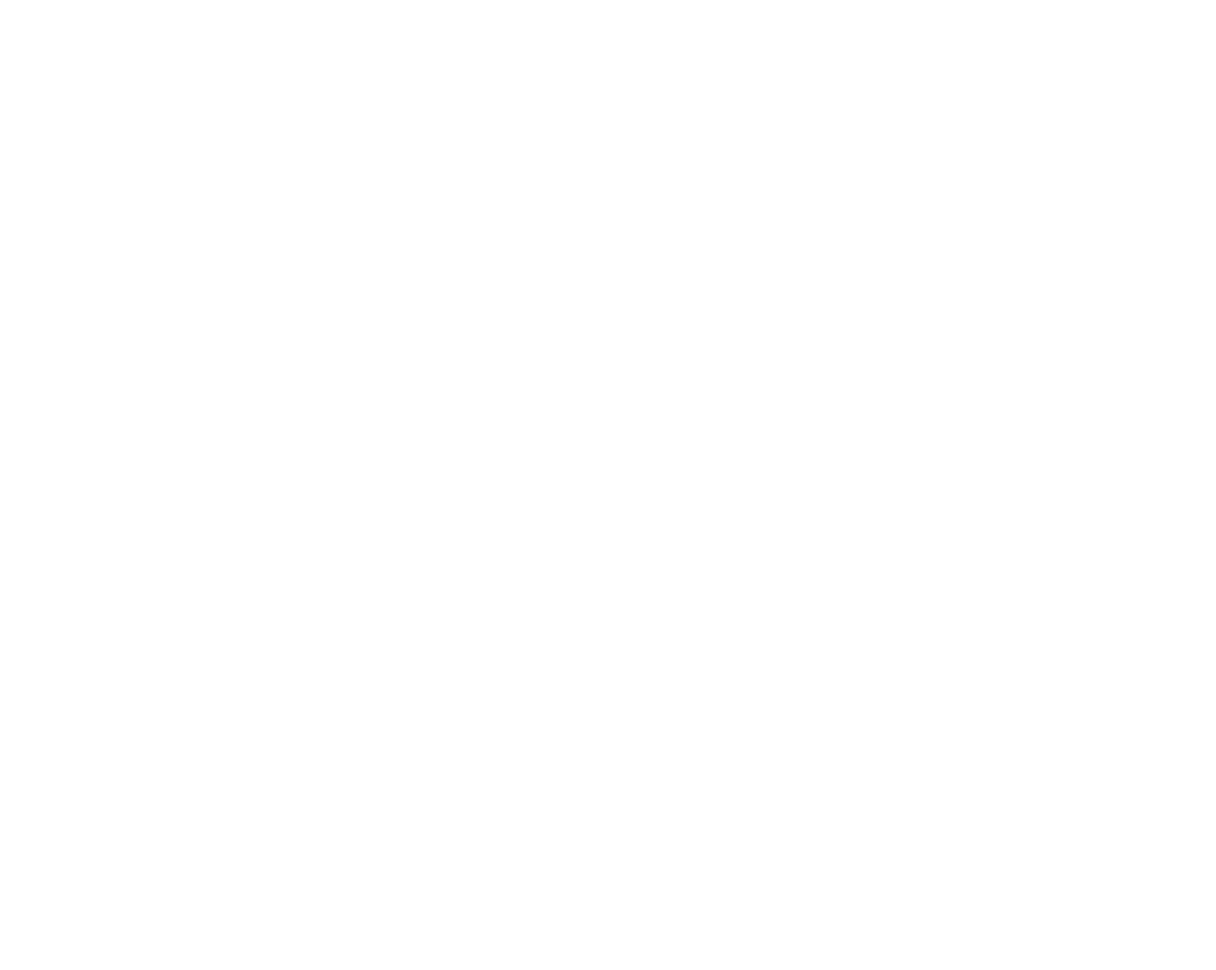
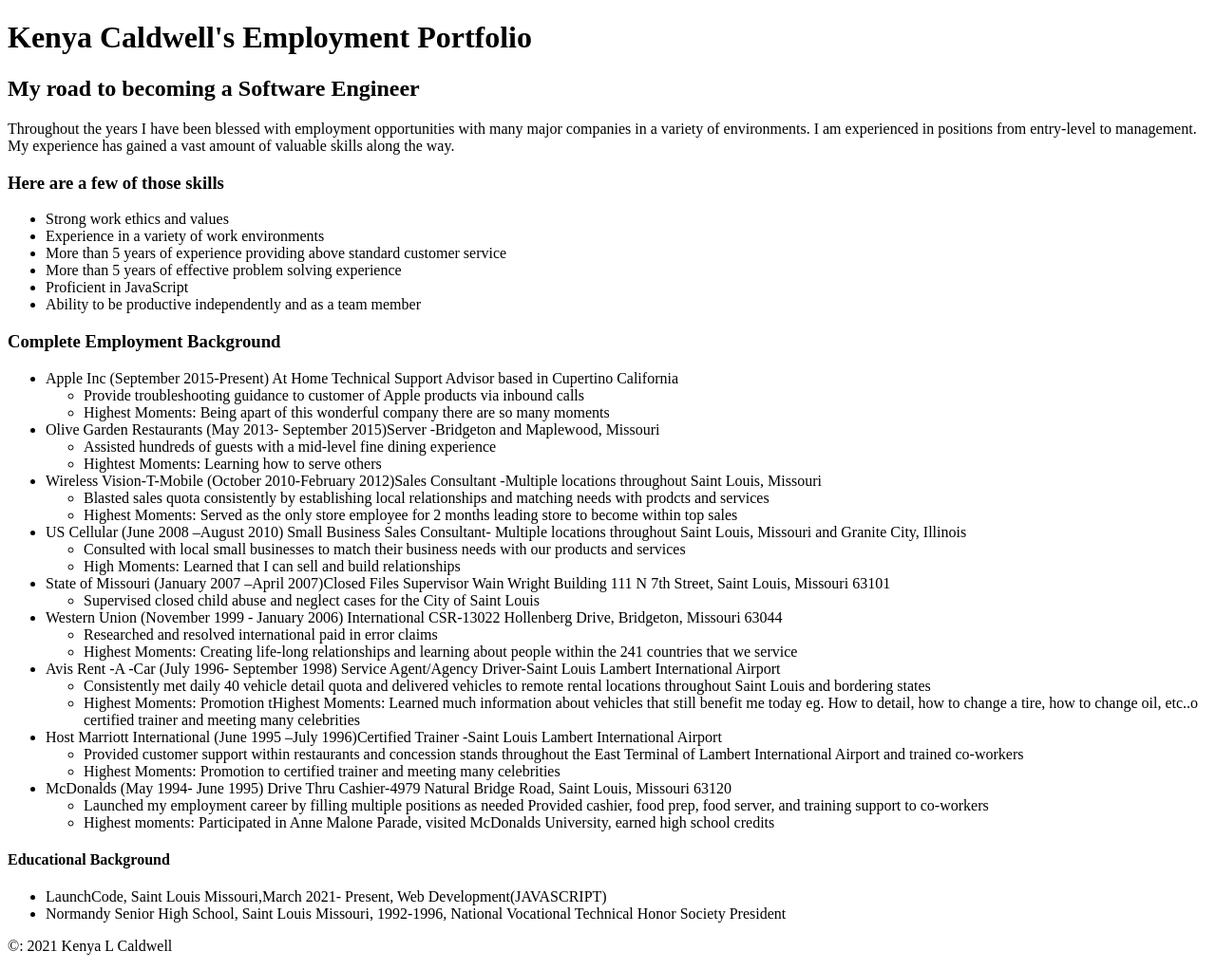
Before and after one commit to CoderGirlKenya/html-me-something, a plain HTML site: page index.html in a window 1280 px wide. Shown: the whole page at 95% size. Before the commit the page ends 800 px from the top, so only its background shows below. Drawn offline with Linux system fonts and the light colour scheme.

Commit message:
updated html file

```diff
--- a/index.html
+++ b/index.html
@@ -2,11 +2,87 @@
 <html lang="en">
     <head>
         <meta charset="UTF-8">
-    <meta http-equiv="X-UA-Compatible" content="IE=edge">
+        <meta tihttp-equiv="X-UA-Compatible" content="IE=edge">
         <meta name="viewport" content="width=device-width, initial-scale=1.0">
-    <title>Kenya Caldwell's Employment Portfoliogit </title>
+        <title>Kenya Caldwell's Employment Portfolio </title>
+        <link rel="stylesheet" type="text/css" href="style.css" />
     </head>
     <body>
+
+        <header>
+            <h1> Kenya Caldwell's Employment Portfolio</h1>
+            <h2> My road to becoming a Software Engineer</h2>
+        </header>
+
+        <main>
+            <section>
+                <p>Throughout the years I have been blessed with employment opportunities with many major companies in a variety of environments. I am experienced in positions from entry-level to management. My experience has gained a vast amount of valuable skills along the way.</p>
+
+            </section>
+            <article>
+                <section>
+                <h3> Here are a few of those skills</h3>
+                <ul>
+                    <li>Strong work ethics and values</li>
+                    <li>Experience in a variety of work environments</li>
+                    <li>More than 5 years of experience providing above standard customer service</li>
+                    <li>More than 5 years of effective problem solving experience</li>
+                    <li>Proficient in JavaScript</li>
+                    <li>Ability to be productive independently and as a team member</li>
+                </ul>
+            </section>
+            <section>
+                <h3>Complete Employment Background</h3>
+                <ul>
+                    <li>Apple Inc (September 2015-Present)
+                        At Home Technical Support Advisor based in Cupertino California</li>
+                        <ul><li>Provide troubleshooting guidance to customer of Apple products via inbound calls </li>
+                        <li>Highest Moments: Being apart of this wonderful company there are so many moments </li></ul>
+                    <li>Olive Garden Restaurants (May 2013- September 2015)Server -Bridgeton and Maplewood, Missouri</li>
+                         <ul><li>Assisted hundreds of guests with a mid-level fine dining experience</li>
+                         <li>Hightest Moments: Learning how to serve others</li></ul>
+                    <li>Wireless Vision-T-Mobile (October 2010-February 2012)Sales Consultant -Multiple locations throughout Saint Louis, Missouri</li>
+                       <ul><li>Blasted sales quota consistently by establishing local relationships and matching needs with  prodcts and services</li>
+                        <li>Highest Moments: Served as the only store employee for 2 months leading store to become within top sales</li></ul>
+                    <li>US Cellular (June 2008 –August 2010) Small Business Sales Consultant- Multiple locations throughout Saint Louis, Missouri and Granite City, Illinois</li>
+                        <ul><li>Consulted with local small businesses to match their business needs with our products and services</li>
+                        <li>High Moments: Learned that I can sell and build relationships</li></ul>
+                    <li> State of Missouri (January 2007 –April 2007)Closed Files Supervisor Wain Wright Building 111 N 7th Street, Saint Louis, Missouri 63101</li>
+                        <ul><li>  Supervised closed child abuse and neglect cases for the City of Saint Louis  </li></ul>
+                    <li>Western Union (November 1999 - January 2006) International CSR-13022 Hollenberg Drive, Bridgeton, Missouri 63044</li>
+                        <ul><li>Researched and resolved international paid in error claims</li>
+                        <li>Highest Moments: Creating life-long relationships and learning about people within the 241 countries that we service</li></ul>
+                    <li>Avis Rent -A -Car (July 1996- September 1998) Service Agent/Agency Driver-Saint Louis Lambert International Airport</li>
+                        <ul><li>Consistently met daily 40 vehicle detail quota and delivered vehicles to remote rental locations throughout Saint Louis and bordering states</li>
+                        <li> Highest Moments: Promotion tHighest Moments: Learned much information about vehicles that still benefit me today eg. How to detail, how to change a tire, how to change oil, etc..o certified trainer and meeting many celebrities</li></ul>
+
+                    <li>Host Marriott International (June 1995 –July 1996)Certified Trainer -Saint Louis Lambert International Airport</li>
+                        <ul><li>Provided customer support within restaurants and concession stands throughout the East Terminal of Lambert International Airport and trained co-workers</li>
+                        <li>Highest Moments: Promotion to certified trainer and meeting many celebrities</li></ul>
+                    <li> McDonalds (May 1994- June 1995) Drive Thru Cashier-4979 Natural Bridge Road, Saint Louis, Missouri 63120</li>
+                        <ul><li>Launched my employment career by filling multiple positions as needed
+                        Provided cashier, food prep, food server, and training support to co-workers</li>
+                        <li>Highest moments: Participated in Anne Malone Parade, visited McDonalds University, earned high school credits</li></ul>
+                 </li>
+
+               </ul>
+            </section>
+            <section>
+                <h4>Educational Background</h4>
+                <ul>
+                    <li>
+                        LaunchCode, Saint Louis Missouri,March 2021- Present, Web Development(JAVASCRIPT)</li>
+                    <li>Normandy Senior High School, Saint Louis Missouri, 1992-1996, National Vocational Technical Honor Society President
+                    </li>
+                </ul>
+            </section>
+
+            </article>
+        </main>
+
+        <footer>
+                <p>&copy: 2021 Kenya L Caldwell</p>
+        </footer>
 
     </body>
 
```
Also changed, not shown: instructions.txt. Lines whose indentation alone changed are shown as unchanged.
